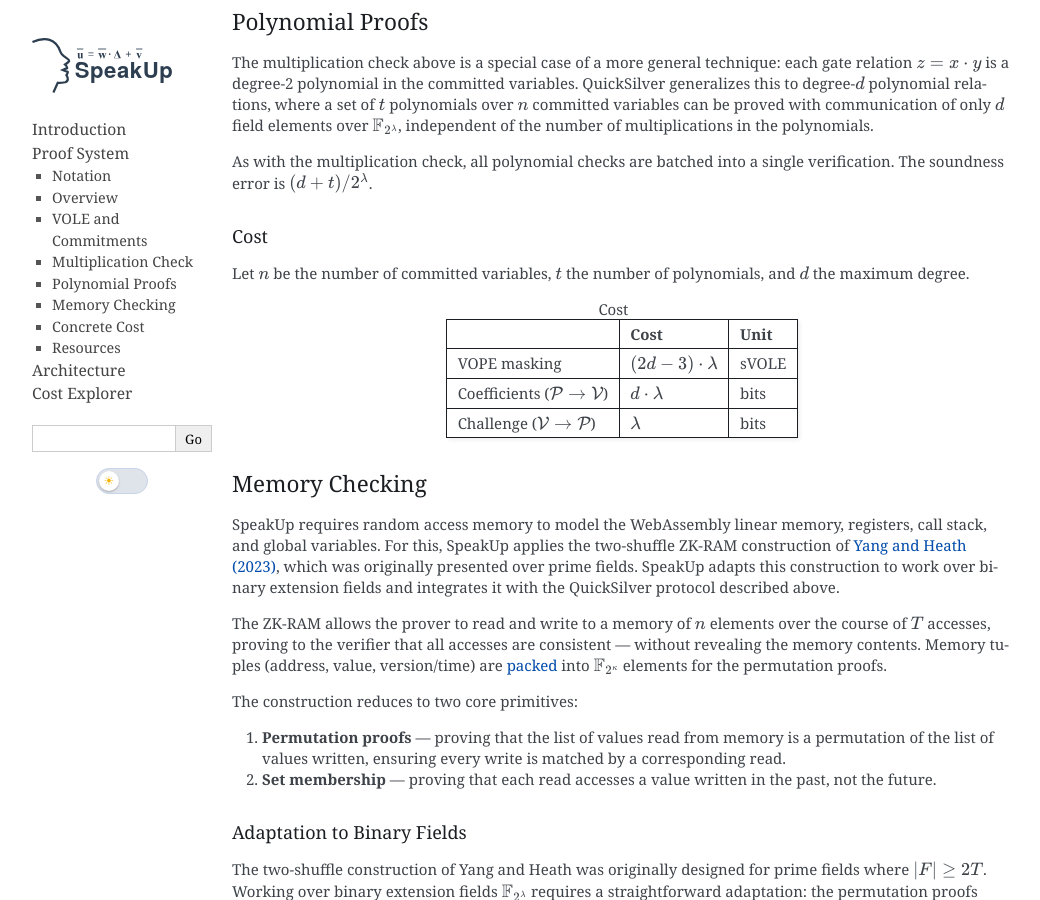
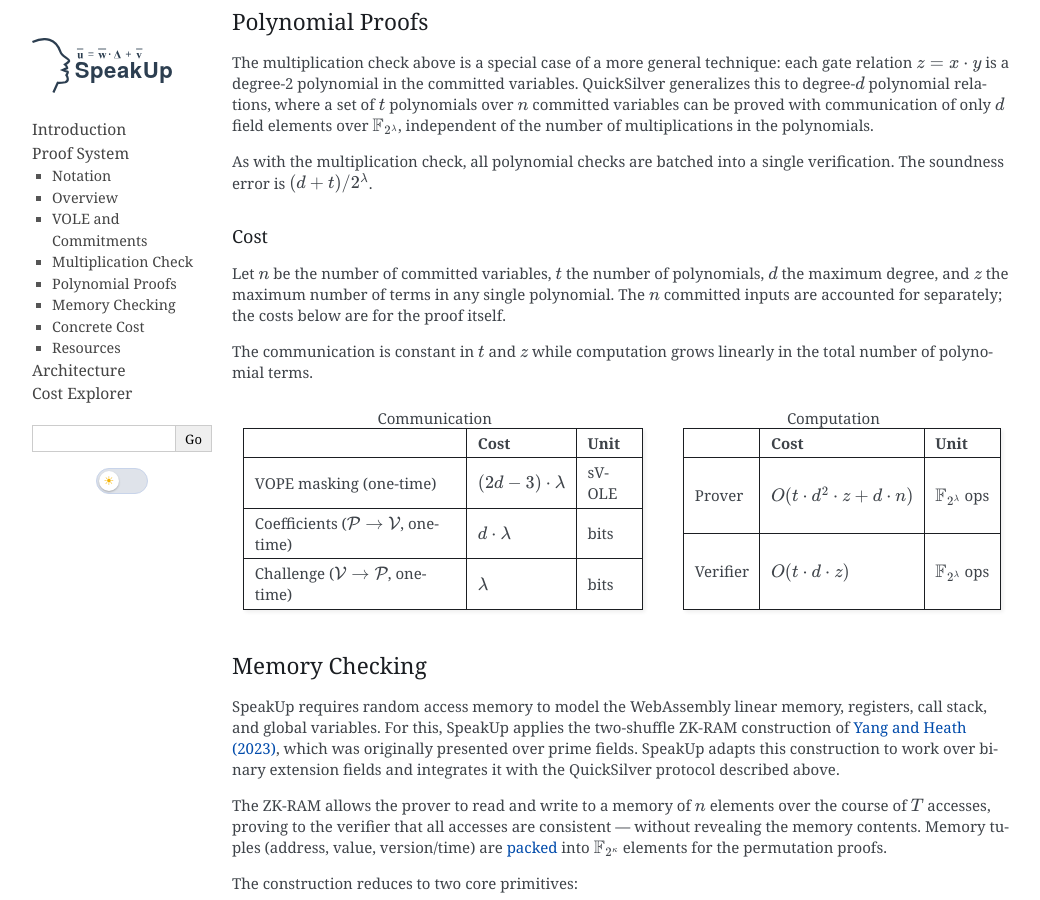
Before and after one commit to privacy-ethereum/speakup, a Sphinx documentation site: the page built from docs/proof-system.md, in a window 1280 px wide and 900 px high, scrolled down 2527 px. Shown: the whole window, without its empty margins (118-1158 px from the left). Built offline with Sphinx 7.4.7, drawn with Linux system fonts in a browser that asks for light colours.

Commit message:
polynomial proof computation cost

````diff
--- a/docs/proof-system.md
+++ b/docs/proof-system.md
@@ -147,24 +147,52 @@ As with the multiplication check, all polynomial checks are batched into a singl
 
 ### Cost
 
-Let $n$ be the number of committed variables, $t$ the number of polynomials, and $d$ the maximum degree.
+Let $n$ be the number of committed variables, $t$ the number of polynomials, $d$ the maximum degree, and $z$ the maximum number of terms in any single polynomial. The $n$ committed inputs are accounted for separately; the costs below are for the proof itself.
 
-```{list-table} Cost
+The communication is constant in $t$ and $z$ while computation grows linearly in the total number of polynomial terms.
+
+::::{container} side-by-side
+
+:::{container}
+
+```{list-table} Communication
 :header-rows: 1
 
 * -
   - Cost
   - Unit
-* - VOPE masking
+* - VOPE masking (one-time)
   - $(2d - 3) \cdot \lambda$
   - sVOLE
-* - Coefficients ($\mathcal{P} \to \mathcal{V}$)
+* - Coefficients ($\mathcal{P} \to \mathcal{V}$, one-time)
   - $d \cdot \lambda$
   - bits
-* - Challenge ($\mathcal{V} \to \mathcal{P}$)
+* - Challenge ($\mathcal{V} \to \mathcal{P}$, one-time)
   - $\lambda$
   - bits
 ```
+
+:::
+
+:::{container}
+
+```{list-table} Computation
+:header-rows: 1
+
+* -
+  - Cost
+  - Unit
+* - Prover
+  - $O(t \cdot d^2 \cdot z + d \cdot n)$
+  - $\mathbb{F}_{2^\lambda}$ ops
+* - Verifier
+  - $O(t \cdot d \cdot z)$
+  - $\mathbb{F}_{2^\lambda}$ ops
+```
+
+:::
+
+::::
 
 (memory-checking)=
 ## Memory Checking
````
